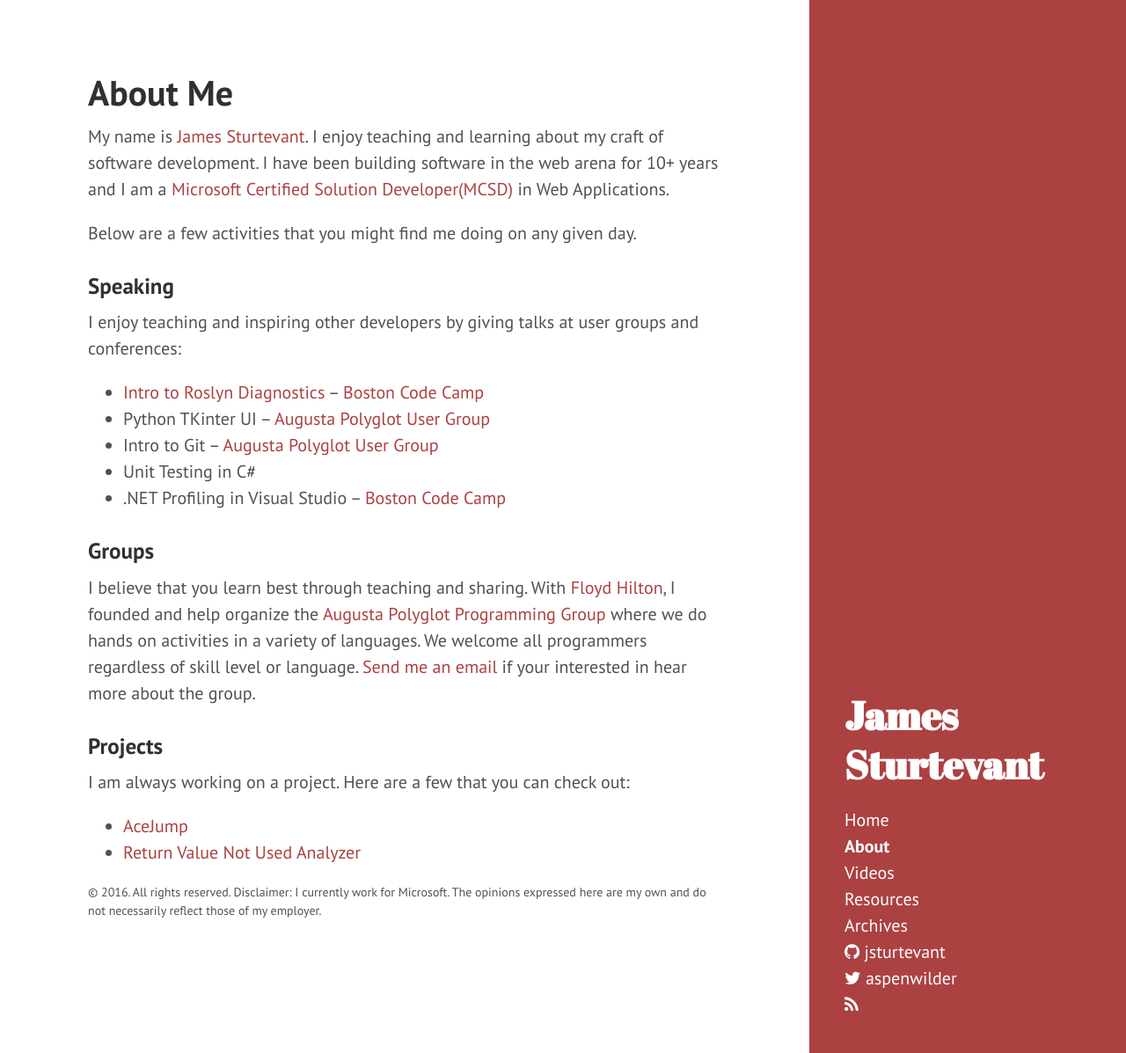
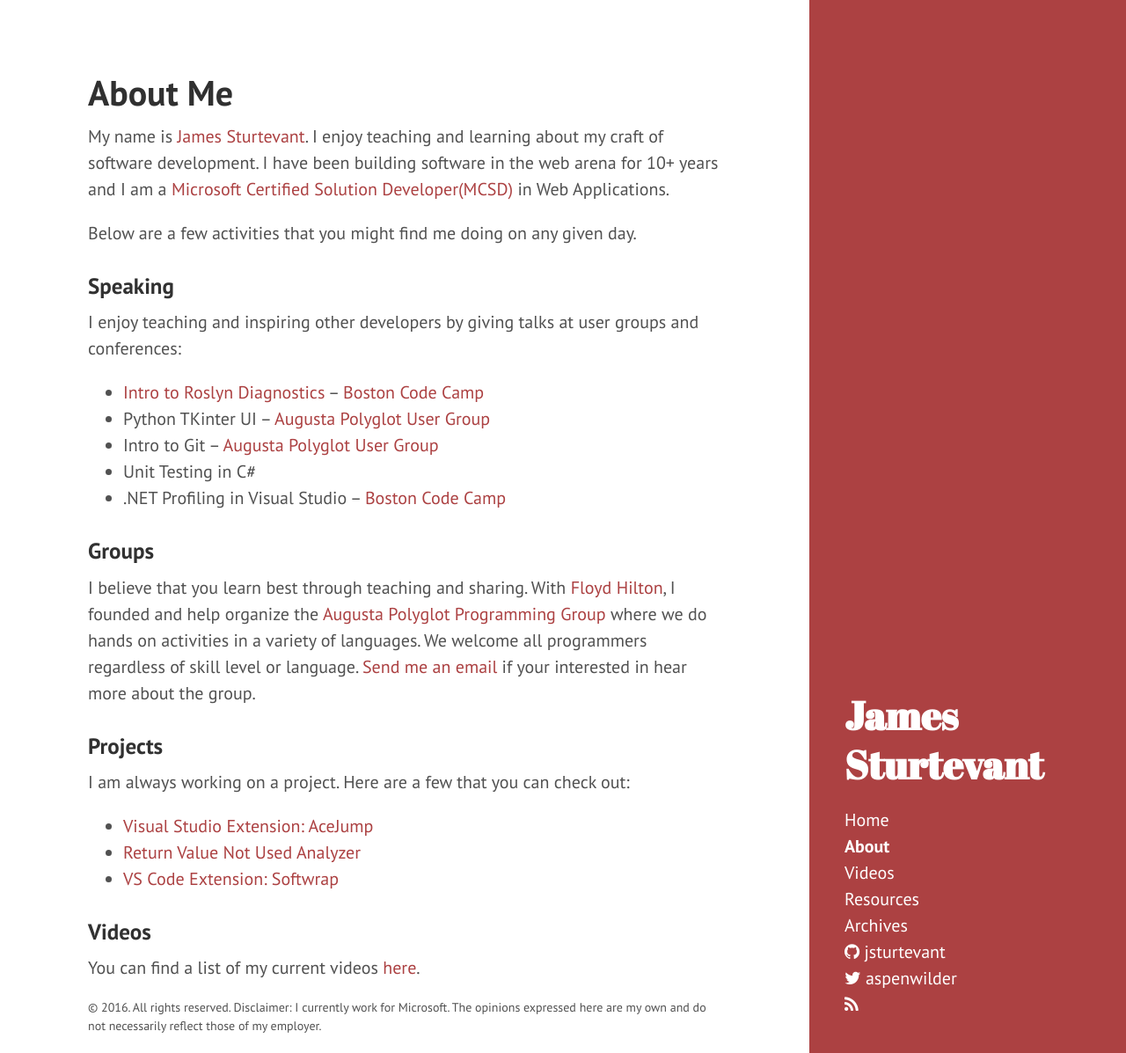
Before and after one commit to jsturtevant/jsturtevant.github.io, a Jekyll site: the page built from about/index.markdown, in a window 1280 px wide and 1197 px high. Shown: the whole window at 88% size. Built offline with Jekyll 4.4.1, drawn with Linux system fonts in a browser that asks for light colours; nearby versions of some CDN libraries; Markdown is read by kramdown in place of the engine named in the settings.

Commit message:
updated about projects

```diff
--- a/about/index.markdown
+++ b/about/index.markdown
@@ -23,5 +23,9 @@ I believe that you learn best through teaching and sharing.  With [Floyd Hilton]
 ### Projects
 I am always working on a project.  Here are a few that you can check out:
 
-- [AceJump](https://visualstudiogallery.msdn.microsoft.com/2d045428-ec7e-4a77-802c-5365f9ddafa2)
+- [Visual Studio Extension: AceJump](https://visualstudiogallery.msdn.microsoft.com/2d045428-ec7e-4a77-802c-5365f9ddafa2)
 - [Return Value Not Used Analyzer](https://github.com/jsturtevant/ReturnValueNotUsedAnalyzer)
+- [VS Code Extension: Softwrap](https://marketplace.visualstudio.com/items/jsturtevant.softwrap)
+
+### Videos
+You can find a list of my current videos [here](</videos/).
```
